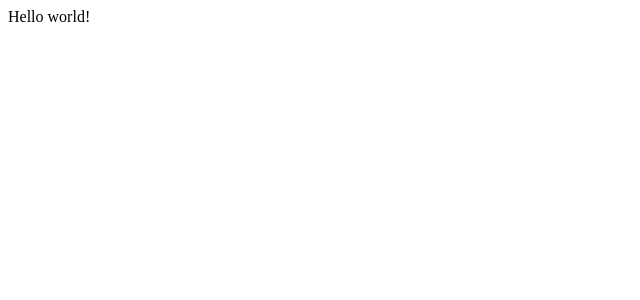
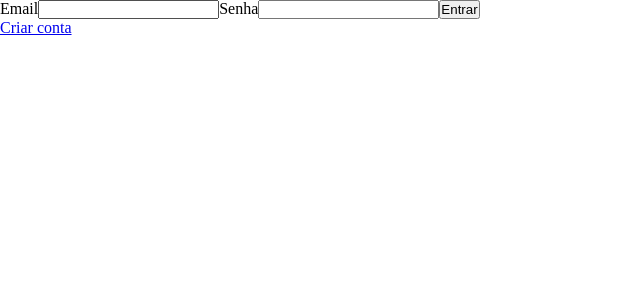
Before and after one commit to alansouza1/to-do-list-react, a React (Create React App) app: page / in a window 1280 px wide. Shown: the top 300 px of the page, without its empty margins (0-640 px from the left). Built offline with nearby package versions, Linux system fonts and the light colour scheme.

Commit message:
refactor: Refatora o código para funcionar com o react-router-dom

```diff
--- a/src/index.css
+++ /dev/null
@@ -1,13 +0,0 @@
-body {
-  margin: 0;
-  font-family: -apple-system, BlinkMacSystemFont, 'Segoe UI', 'Roboto', 'Oxygen',
-    'Ubuntu', 'Cantarell', 'Fira Sans', 'Droid Sans', 'Helvetica Neue',
-    sans-serif;
-  -webkit-font-smoothing: antialiased;
-  -moz-osx-font-smoothing: grayscale;
-}
-
-code {
-  font-family: source-code-pro, Menlo, Monaco, Consolas, 'Courier New',
-    monospace;
-}
--- a/src/index.jsx
+++ b/src/index.jsx
@@ -2,12 +2,15 @@ import React from 'react';
 import ReactDOM from 'react-dom/client';
 import { createBrowserRouter, RouterProvider } from 'react-router-dom';
 
+import './styles/index.css';
+
+import Login from './routes/Login';
 import reportWebVitals from './reportWebVitals';
 
 const router = createBrowserRouter([
   {
     path: "/",
-    element: <div>Hello world!</div>,
+    element: <Login />,
   },
 ]);
 
```
Also changed, not shown: src/App.jsx (deleted, +0 -10 lines), src/routes/Login.jsx (renamed from src/pages/Login.jsx), src/routes/Register.jsx (renamed from src/pages/Register.jsx), src/styles/index.css (renamed from src/styles/App.css), 1 other file (tests, documents, lock files or other folders).
